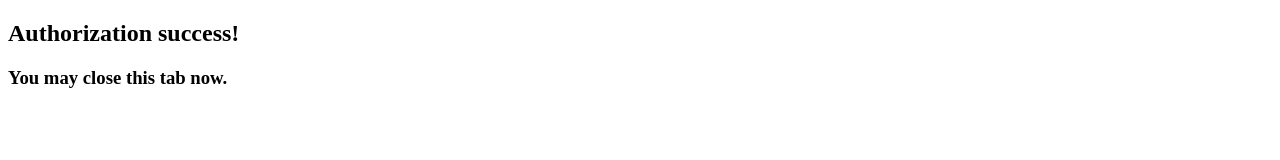
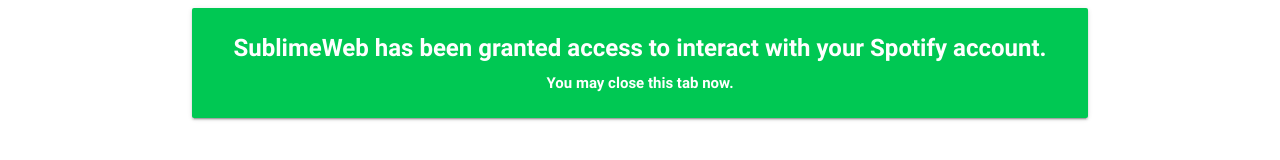
Before and after one commit to DevInsideYou/SpotifyWeb, a plain HTML site: page resources/index.html in a window 1280 px wide. Drawn offline with nearby package versions, Linux system fonts and the light colour scheme.

Commit message:
Video 7 - Improved the answer html.

```diff
--- a/resources/index.html
+++ b/resources/index.html
@@ -3,11 +3,31 @@
 <head>
   <title>SpotifyWeb</title>
   <link rel="icon" href="//d2c87l0yth4zbw-2.global.ssl.fastly.net/i/_global/favicon.png">
+  <link rel="stylesheet" href="https://fonts.googleapis.com/icon?family=Material+Icons">
+  <link rel="stylesheet" href="https://cdnjs.cloudflare.com/ajax/libs/materialize/0.100.1/css/materialize.min.css">
+  <meta name="viewport" content="width=device-width, initial-scale=1.0"/>
+  <meta charset="UTF-8">
 </head>
 <body>
-  <div>
-    <h2>Authorization success!</h2>
-    <h3>You may close this tab now.</h3>
+  <div class="container">
+
+    <div class="row">
+      <div class="col s12">
+
+        <div class="card sticky-action green accent-4">
+          <div class="card-content center-align white-text">
+            <a href="https://github.com/DevInsideYou/SpotifyWeb" target="_blank" class="white-text">
+              <span class="card-title" style="font-weight:600">SublimeWeb has been granted access to interact with your Spotify account.</span>
+              <p style="font-weight:600">You may close this tab now.</p>
+            </a>
+          </div>
+        </div>
+
+        </div>
+
+      </div>
+    </div>
+
   </div>
 </body>
 </html>
```
